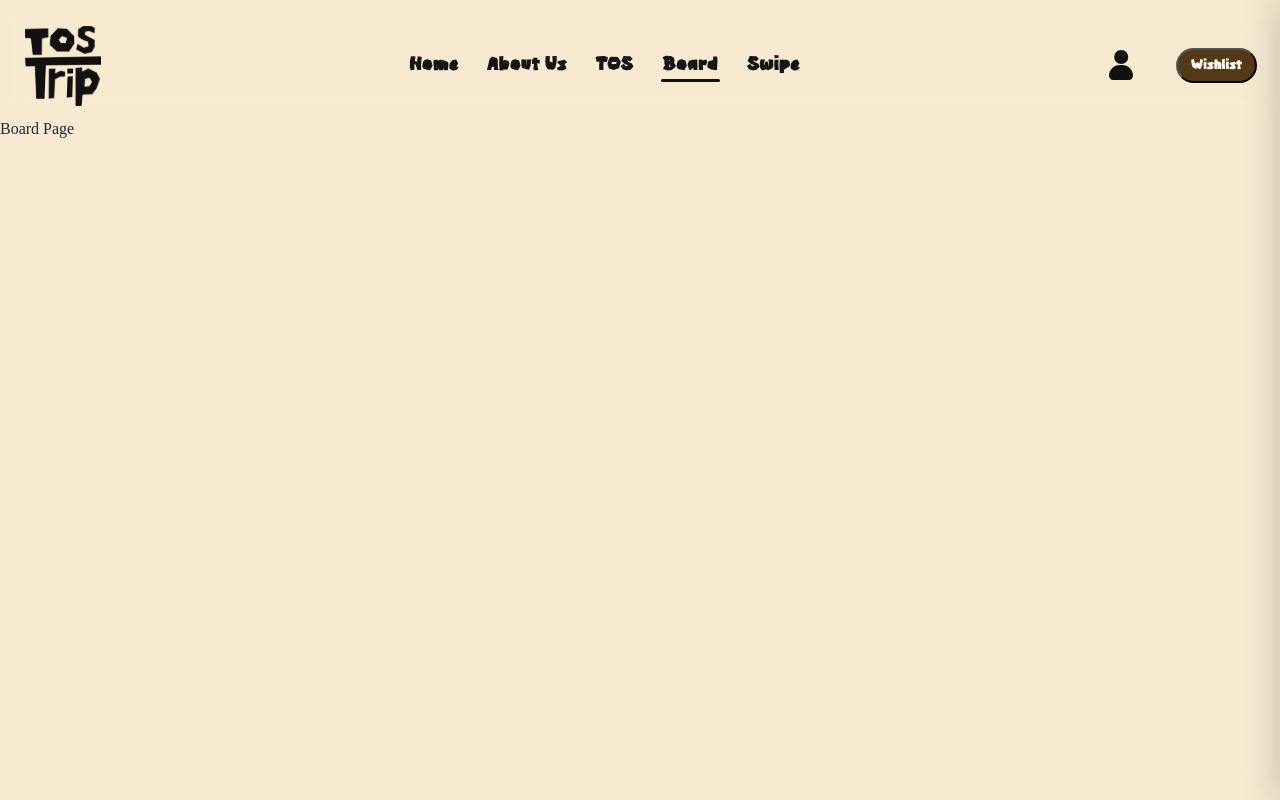
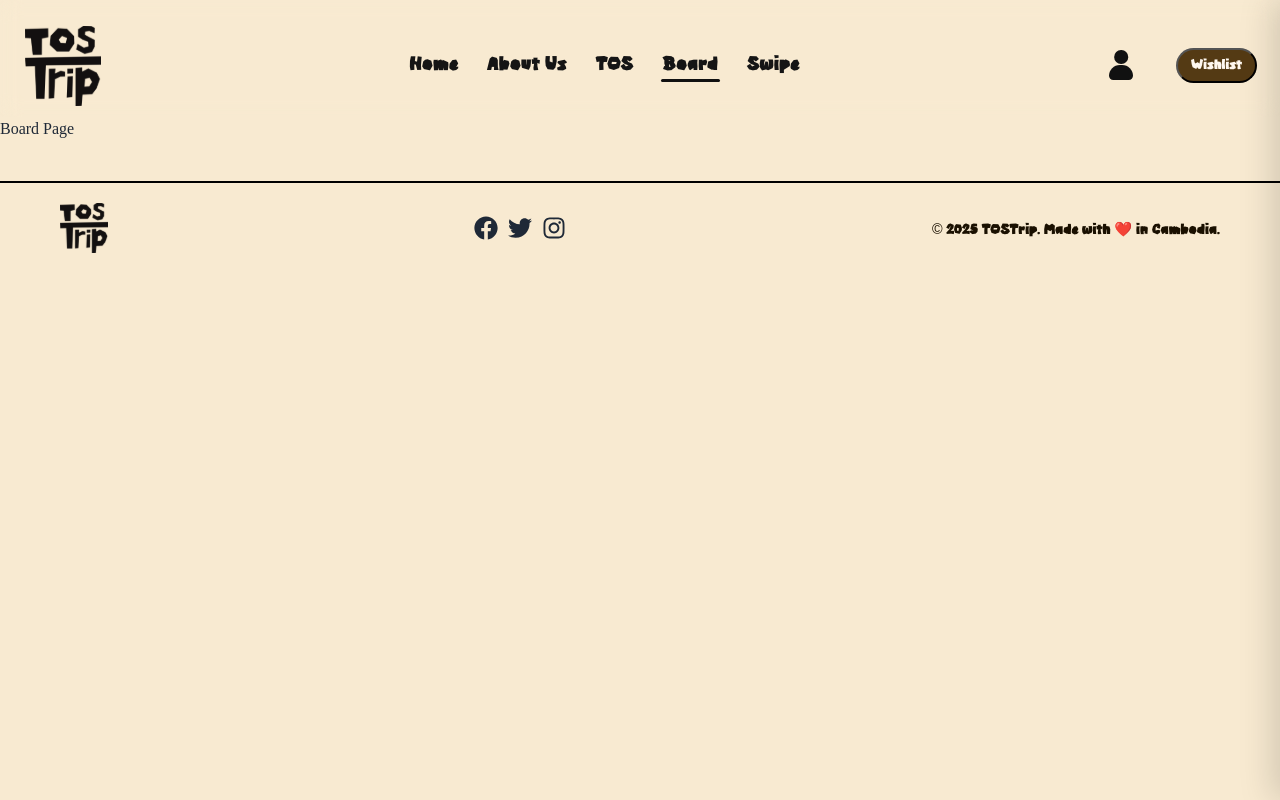
Before and after one commit to Data-six6/TOS_TRIP_WEB, a React (Vite) app: page /board in a window 1280 px wide. Built offline with nearby package versions, Linux system fonts and the light colour scheme.

Commit message:
modify nav and make footer

```diff
--- a/package.json
+++ b/package.json
@@ -13,6 +13,7 @@
     "@fontsource/poppins": "^5.2.7",
     "react": "^19.2.0",
     "react-dom": "^19.2.0",
+    "react-icons": "^5.6.0",
     "react-router-dom": "^7.13.2"
   },
   "devDependencies": {
--- a/src/App.jsx
+++ b/src/App.jsx
@@ -9,10 +9,11 @@ import PlannerPage from "./pages/PlannerPage.jsx";
 import SignUpPage from "./pages/SignUpPage.jsx";
 import SwipePage from "./pages/SwipePage.jsx";
 import TOSPage from "./pages/TOSPage.jsx";
-import { BrowserRouter, Route, Routes } from "react-router-dom";
+import { Route, Routes } from "react-router-dom";
 import { useState, useEffect } from "react";
 import exploreCards from "./data/exploreCards.js";
 import PlanDrawer from "./components/Alert.jsx";
+import Footer from "./components/Footer.jsx";
 function App() {
   const [cards, setCards] = useState(() => {
     const saved = localStorage.getItem("exploreCards");
@@ -67,6 +68,7 @@ function App() {
           plan={plan}
           onRemove={removeFromPlan}
         />
+      <Footer />
     </div>
   );
 }
--- a/src/components/Footer.jsx
+++ b/src/components/Footer.jsx
@@ -0,0 +1,29 @@
+import { useState } from "react";
+import "../styles/components_style/Footer.css";
+import { Link } from "react-router-dom";
+import { FaFacebook, FaTwitter, FaInstagram } from "react-icons/fa";
+import tos_logo from "../assets/LOGO.svg";
+function Footer(){
+    return(
+        <footer className='footer'>
+            <Link to="/" >
+                 <img src={tos_logo} className='footer-logo'/>
+            </Link>
+
+            <div className="logo">
+                <a href="/" target="_blank" rel="noopener noreferrer">
+                    <FaFacebook className="footer-icon" />
+                </a>
+                <a href="/" target="_blank" rel="noopener noreferrer">
+                    <FaTwitter className="footer-icon" />
+                </a>
+                <a href="/" target="_blank" rel="noopener noreferrer">
+                    <FaInstagram className="footer-icon" />
+                </a>
+            </div>
+            <p className='footer-text'>© 2025 TOSTrip. Made with ❤️ in Cambodia.</p>
+        </footer>
+    )
+
+}
+export default Footer;
--- a/src/components/Navbar.jsx
+++ b/src/components/Navbar.jsx
@@ -11,7 +11,7 @@ const navItems = [
   { to: "/swipe", label: "Swipe" },
 ];
 
-function Navbar({ planCount , planClick}) {
+function Navbar({ planClick}) {
   const [isOpen, setIsOpen] = useState(false);
   const [currentUser, setCurrentUser] = useState(null);
   const location = useLocation();
@@ -96,7 +96,7 @@ function Navbar({ planCount , planClick}) {
           )}
         </div>
         <button onClick={planClick} className="nav-plan-btn">
-        Wishlist {planCount > 0 && <span className="nav-badge">{planCount}</span>}
+        Wishlist
       </button>
       </nav>
     </header>
--- a/src/pages/AboutPage.jsx
+++ b/src/pages/AboutPage.jsx
@@ -62,10 +62,6 @@ function AboutPage() {
             <img src={tos_trip_note} className='tos-trip-note'/>
         </div>
     </main>
-    <footer className='footer'>
-        <img src={tos_logo} className='footer-logo'/>
-        <p className='footer-text'>© 2025 TOSTrip. Made with ❤️ in Cambodia.</p>
-    </footer>
     </>
 
     )
--- /dev/null
+++ b/src/styles/components_style/Footer.css
@@ -0,0 +1,65 @@
+/* Footer.css */
+
+.footer {
+  display: flex;
+  align-items: center;
+  justify-content: space-between;
+  padding: 20px 60px;
+  border-top: 2px solid #000;
+  margin-top: 40px;
+}
+
+.footer-logo {
+  height: 50px;
+  object-fit: contain;
+}
+.footer-logo:hover {
+  transform: scale(1.05);
+}
+.footer-text {
+  font-family: 'kuto', sans-serif;
+  font-size: 0.9rem;
+  color: #1a1000;
+  margin: 0;
+}
+
+.footer-icons {
+  display: flex;
+  gap: 16px;
+  align-items: center;
+}
+
+.footer-icons a {
+  color: #1a1000;
+  text-decoration: none;
+  display: flex;
+  align-items: center;
+  transition: color 0.2s ease, transform 0.2s ease;
+}
+
+.footer-icons a:hover {
+  color: #6d4b18;
+  transform: translateY(-3px);
+}
+
+.footer-icon {
+  font-size: 1.5rem;
+}
+.footer-icon:hover {
+    color: #6d4b18;
+    transform: translateY(-3px) scale(1.1);
+}
+.logo{
+    display: flex;
+    gap: 10px;
+    align-items: center;
+}
+/* ── Responsive ── */
+@media (max-width: 600px) {
+  .footer {
+    flex-direction: column;
+    gap: 14px;
+    padding: 20px 24px;
+    text-align: center;
+  }
+}
--- a/src/styles/tos.css
+++ b/src/styles/tos.css
@@ -44,7 +44,7 @@
 
 .tos-feature-card {
   position: relative;
-  min-height: 30.5rem;
+  min-height: 33rem;
   border: 6px solid #fff;
   border-radius: 2rem;
   overflow: hidden;
```
Also changed, not shown: 2 other files (tests, documents, lock files or other folders).
